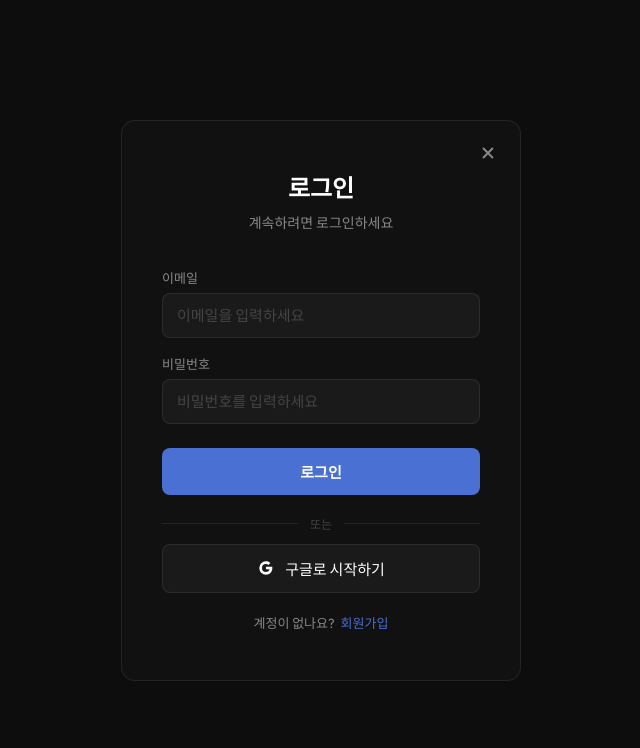
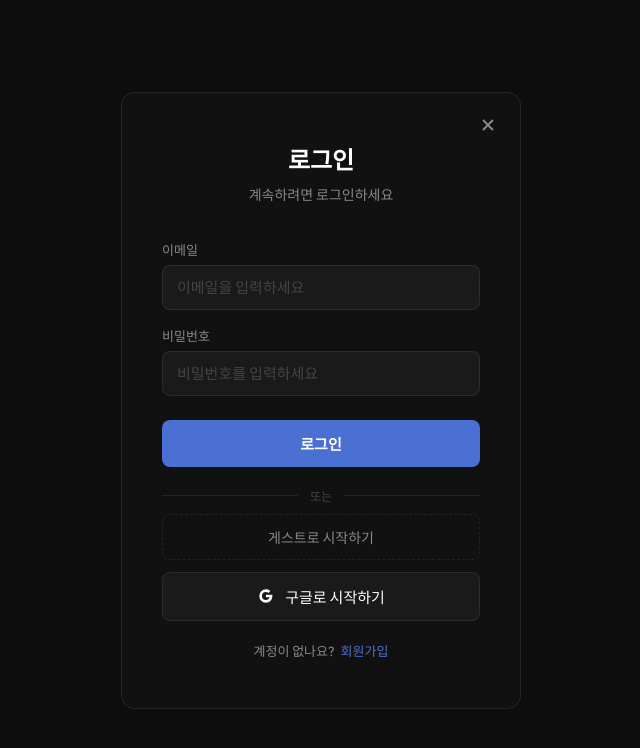
Before and after one commit to sele906/beluo-frontend, a React (Vite) app: page /login in a window 1280 px wide. Shown: the top 748 px of the page, without its empty margins (319-959 px from the left). Built offline with nearby package versions, Linux system fonts and the light colour scheme; no server answers.

Commit message:
게스트 로그인 로직 추가

```diff
--- a/src/api/chatApi.js
+++ b/src/api/chatApi.js
@@ -160,6 +160,11 @@ export async function oauthJoin(name, birth, file) {
     return res.data;
   }
 
+export async function guestLogin() {
+  const res = await api.post("/auth/guest");
+  return res.data;
+}
+
 export async function logout() {
   const res = await api.post("/auth/logout");
   return res.data;
--- /dev/null
+++ b/src/components/common/UserOnlyRoute.jsx
@@ -0,0 +1,22 @@
+import { Navigate, Outlet } from "react-router-dom";
+import { useAuth } from "../../hook/AuthContext";
+import { toast } from "sonner";
+import { useEffect, useRef } from "react";
+
+function UserOnlyRoute() {
+    const { isLoggedIn, isGuest } = useAuth();
+    const toasted = useRef(false);
+
+    useEffect(() => {
+        if (isLoggedIn && isGuest && !toasted.current) {
+            toasted.current = true;
+            toast.error("회원 전용 페이지입니다. 로그인 후 이용해주세요.");
+        }
+    }, [isLoggedIn, isGuest]);
+
+    if (!isLoggedIn) return <Navigate to="/login" replace />;
+    if (isGuest) return <Navigate to="/" replace />;
+    return <Outlet />;
+}
+
+export default UserOnlyRoute;
--- a/src/components/layout/Header.jsx
+++ b/src/components/layout/Header.jsx
@@ -8,7 +8,7 @@ import classes from "./Header.module.css";
 import logo from "../../assets/logo.svg";
 
 function Header() {
-    const { isLoggedIn, logout } = useAuth();
+    const { isLoggedIn, isGuest, logout } = useAuth();
     const [searchOpen, setSearchOpen] = useState(false);
     const [searchValue, setSearchValue] = useState("");
     const navigate = useNavigate();
@@ -38,7 +38,7 @@ function Header() {
     const [userMenuOpen, setUserMenuOpen] = useState(false);
     const closeMenu = () => setUserMenuOpen(false);
     const menuItems = [
-        { to: "/mypage", icon: <BiUser />, label: "마이메뉴" },
+        ...(!isGuest ? [{ to: "/mypage", icon: <BiUser />, label: "마이메뉴" }] : []),
         { icon: <BiLogOut />, label: "로그아웃", onClick: handleLogout },
     ];
 
--- a/src/hook/AuthContext.jsx
+++ b/src/hook/AuthContext.jsx
@@ -7,28 +7,43 @@ export function AuthProvider({ children }) {
     const [isLoggedIn, setIsLoggedIn] = useState(
         localStorage.getItem("isLoggedIn") === "true"
     );
+    const [isGuest, setIsGuest] = useState(
+        localStorage.getItem("isGuest") === "true"
+    );
 
     useEffect(() => {
         if (!isLoggedIn) return;
         getProfile().catch(() => {
             localStorage.removeItem("isLoggedIn");
+            localStorage.removeItem("isGuest");
             setIsLoggedIn(false);
+            setIsGuest(false);
         });
     }, []);
 
     const login = () => {
         localStorage.setItem("isLoggedIn", "true");
+        localStorage.removeItem("isGuest");
         setIsLoggedIn(true);
+        setIsGuest(false);
+    };
+
+    const guestLogin = () => {
+        localStorage.setItem("isLoggedIn", "true");
+        localStorage.setItem("isGuest", "true");
+        setIsLoggedIn(true);
+        setIsGuest(true);
     };
 
     const logout = () => {
         localStorage.removeItem("isLoggedIn");
+        localStorage.removeItem("isGuest");
         setIsLoggedIn(false);
+        setIsGuest(false);
     };
 
     return (
-        <AuthContext.Provider value={{ isLoggedIn, login, logout
-}}>
+        <AuthContext.Provider value={{ isLoggedIn, isGuest, login, guestLogin, logout }}>
             {children}
         </AuthContext.Provider>
     );
--- a/src/pages/auth/Login.jsx
+++ b/src/pages/auth/Login.jsx
@@ -1,5 +1,5 @@
 import { BiX } from "react-icons/bi";
-import { login as loginApi } from "../../api/chatApi";
+import { login as loginApi, guestLogin as guestLoginApi } from "../../api/chatApi";
 import { toast } from "sonner";
 import { useAuth } from "../../hook/AuthContext";
 import { useNavigate } from "react-router-dom";
@@ -9,7 +9,7 @@ import classes from "./Login.module.css";
 
 function Login() {
 
-    const { login } = useAuth();
+    const { login, guestLogin } = useAuth();
     const navigate = useNavigate();
 
     const handleSubmit = async (e) => {
@@ -26,6 +26,16 @@ function Login() {
             navigate("/");
         } catch (e) {
             toast.error(e.response?.data || "이메일 또는 비밀번호가 올바르지 않습니다.");
+        }
+    };
+
+    const handleGuestLogin = async () => {
+        try {
+            await guestLoginApi();
+            guestLogin();
+            navigate("/");
+        } catch (e) {
+            toast.error("게스트 로그인에 실패했습니다.");
         }
     };
 
@@ -69,6 +79,10 @@ function Login() {
 
                 <div className={classes.divider}>또는</div>
 
+                <button className={classes.guestButton} onClick={handleGuestLogin}>
+                    게스트로 시작하기
+                </button>
+
                 <button className={classes.googleButton} onClick={toGoogle}>
                     <BiLogoGoogle className={classes.googleIcon} />
                     구글로 시작하기
--- a/src/pages/auth/Login.module.css
+++ b/src/pages/auth/Login.module.css
@@ -163,6 +163,33 @@
     flex-shrink: 0;
 }
 
+.guestButton {
+    display: flex;
+    align-items: center;
+    justify-content: center;
+    width: 100%;
+    margin-top: 10px;
+    background: transparent;
+    color: var(--text-muted);
+    border: 1px dashed var(--border);
+    border-radius: var(--radius-sm);
+    font-size: 14px;
+    font-weight: 400;
+    padding: 12px;
+    cursor: pointer;
+    transition: background 0.2s ease, color 0.2s ease, border-color 0.2s ease, transform 0.1s ease;
+}
+
+.guestButton:hover {
+    background: var(--surface-2);
+    color: var(--text);
+    border-color: var(--text-muted);
+}
+
+.guestButton:active {
+    transform: scale(0.98);
+}
+
 .authLink {
     margin-top: 20px;
     text-align: center;
--- a/src/routes/Router.jsx
+++ b/src/routes/Router.jsx
@@ -26,6 +26,7 @@ import OAuth2Join from "../pages/auth/OAuth2Join";
 
 import CharacterDetailModal, {loader as characterDetailLoader} from "../components/common/CharacterDetailModal";
 import PrivateRoute from "../components/common/PrivateRoute";
+import UserOnlyRoute from "../components/common/UserOnlyRoute";
 
 const Router = createBrowserRouter([
     {path: '/', element: <Layout />, loader: async () => ({
@@ -48,6 +49,9 @@ const Router = createBrowserRouter([
             {path: '/chatlist', element: <ChatList />},
 
             {path: '/chat/:id', element: <ChatRoom />},
+
+            // 회원 전용 (게스트 불가)
+            { element: <UserOnlyRoute />, children: [
 
                 //추가하기
                 {path: '/create', element: <Create />},
@@ -75,6 +79,8 @@ const Router = createBrowserRouter([
             ]},
 
         ]},
+
+    ]},
     {path: '/login', element: <Login/>},
     {path: '/join', element: <Join/>},
     {path: '/oauth2/join', element: <OAuth2Join/>},
```
Lines whose indentation alone changed are shown as unchanged.
